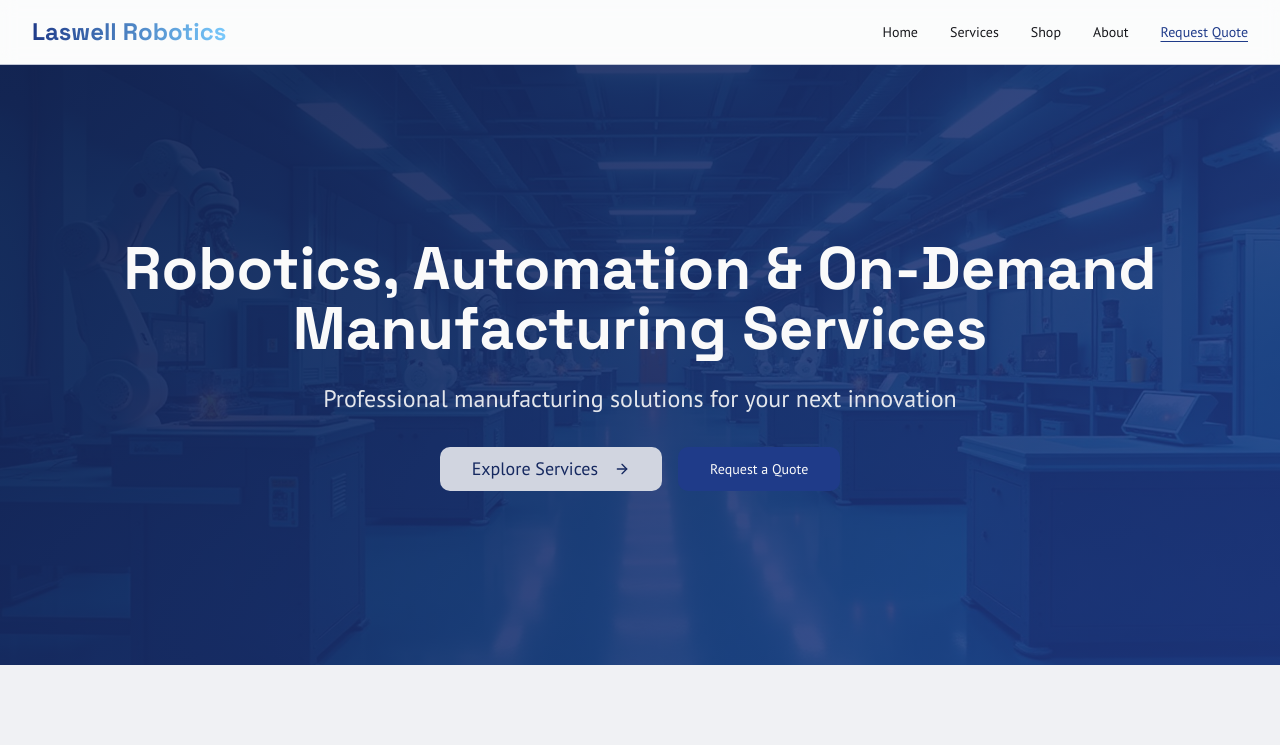
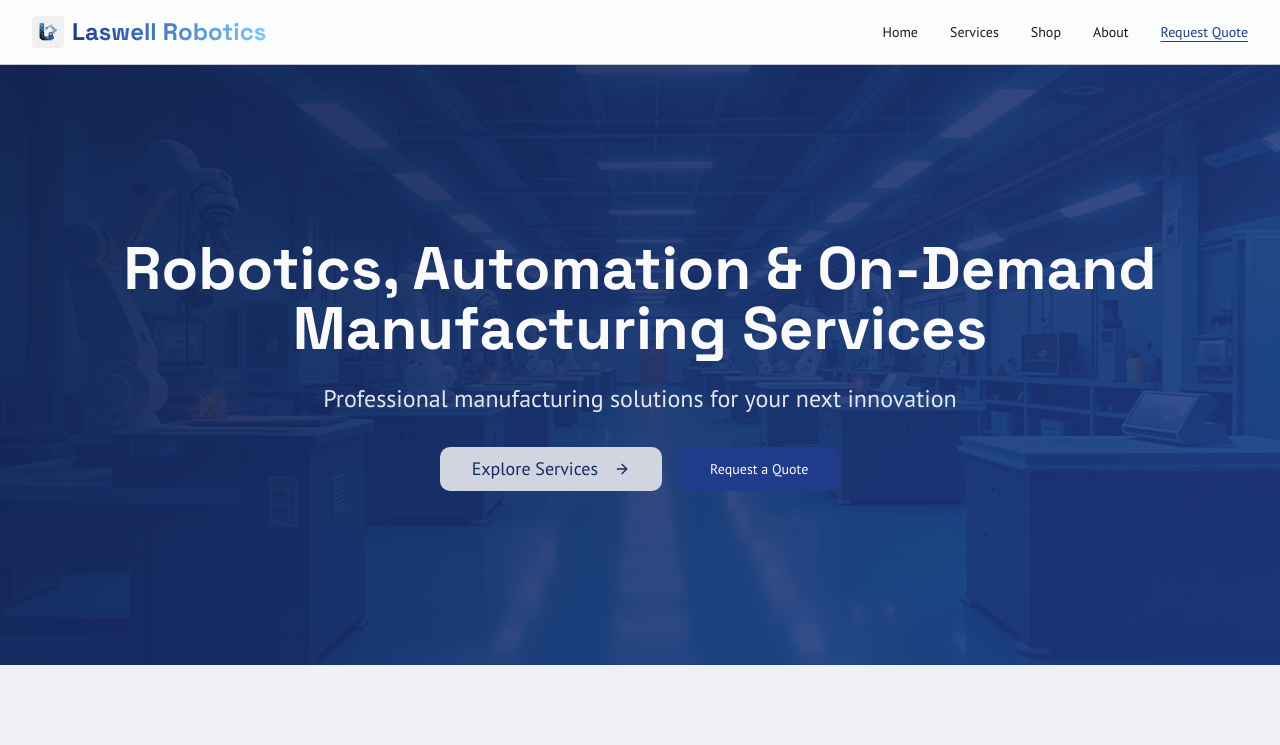
Before and after one commit to laswellrobotics/laswell-robotics, a React (Vite) app: page / in a window 1280 px wide. Shown: the top 745 px of the page. Built offline with nearby package versions, Linux system fonts and the light colour scheme; the HTML template or start-up script is replaced by a standard one.

Commit message:
Use logo.png as favicon and header logo; add shortcut/apple-touch; remove old favicon

```diff
--- a/index.html
+++ b/index.html
@@ -7,6 +7,9 @@
     <meta name="description" content="Professional robotics, automation, and on-demand manufacturing services including 3D printing, CNC machining, laser cutting, and custom PCB design." />
     <meta name="author" content="Laswell Robotics" />
 
+    <link rel="icon" type="image/png" href="/logo.png" />
+    <link rel="shortcut icon" type="image/png" href="/logo.png" />
+    <link rel="apple-touch-icon" href="/logo.png" />
     <link rel="preconnect" href="https://fonts.googleapis.com" />
     <link rel="preconnect" href="https://fonts.gstatic.com" crossorigin />
     <link href="https://fonts.googleapis.com/css2?family=PT+Sans:wght@400;700&family=Space+Grotesk:wght@400;500;600;700&family=Source+Code+Pro:wght@400;500;600&display=swap" rel="stylesheet" />
--- a/src/components/Header.tsx
+++ b/src/components/Header.tsx
@@ -9,6 +9,7 @@
     <header className="sticky top-0 z-50 w-full border-b bg-card/95 backdrop-blur supports-[backdrop-filter]:bg-card/75">
       <div className="container flex h-16 items-center justify-between">
         <Link to="/" className="flex items-center space-x-2">
+          <img src="/logo.png" alt="Laswell Robotics logo" className="h-8 w-8 rounded" />
           <span className="text-2xl font-heading font-bold bg-gradient-to-r from-primary to-accent bg-clip-text text-transparent">
             Laswell Robotics
           </span>
```
